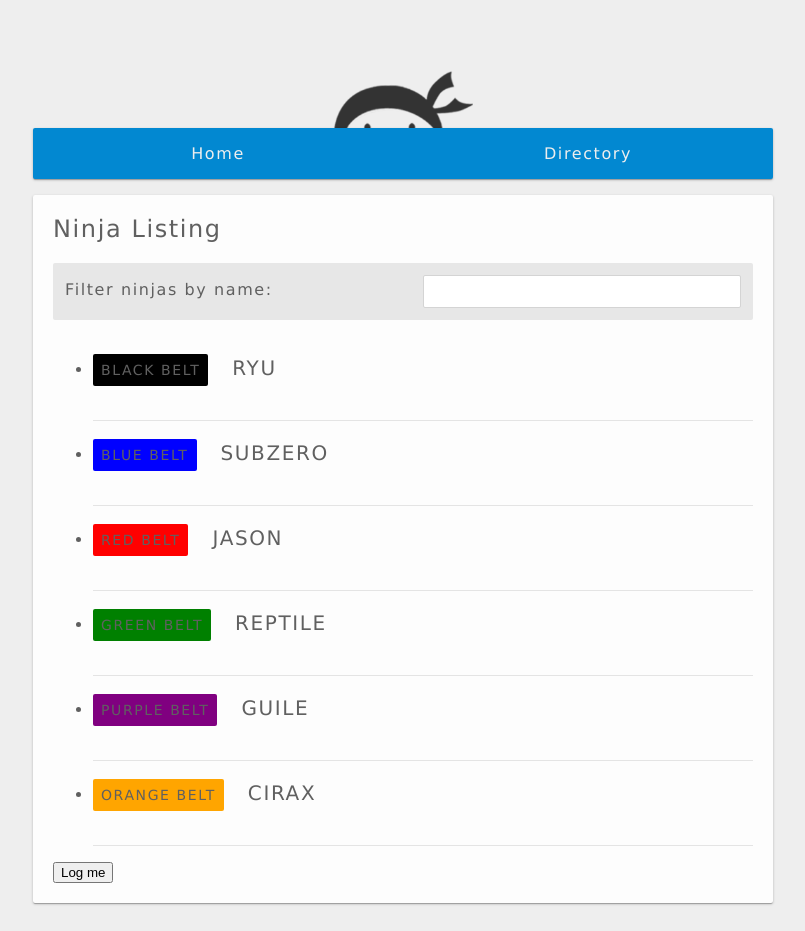
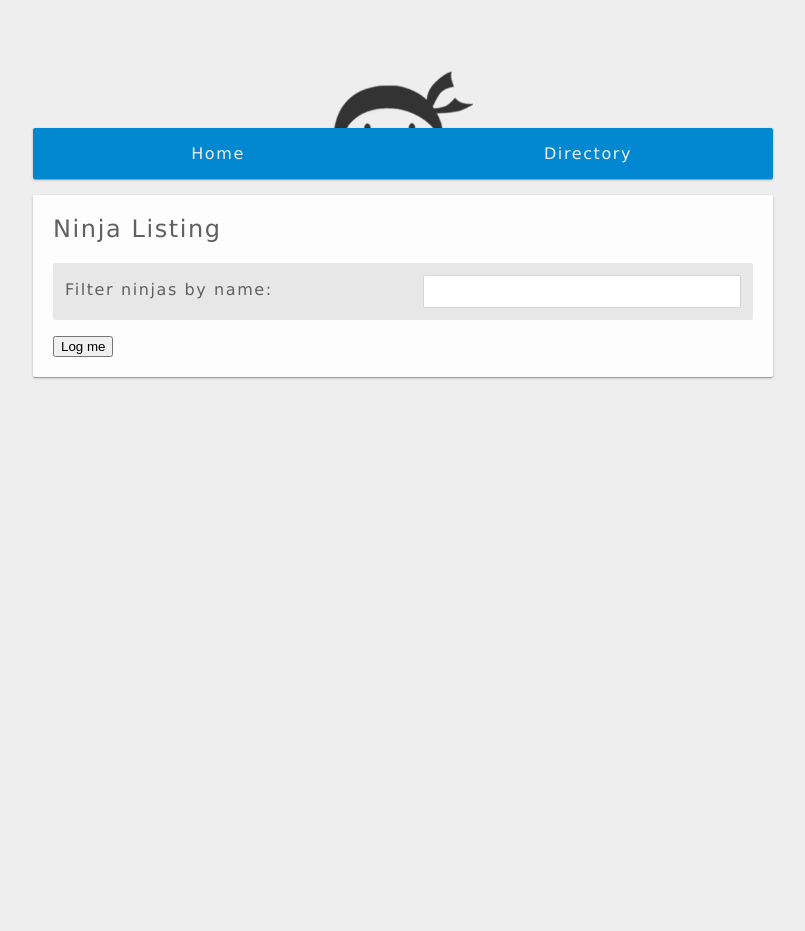
Before and after one commit to Alan114/ninja-directory, an Angular app: page /directory in a window 1280 px wide. Shown: the whole page, without its empty margins (237-1042 px from the left). After the commit the page ends 800 px from the top, so only its background shows below. Built offline with nearby package versions, Linux system fonts and the light colour scheme.

Commit message:
Creating & using the http service to get dummy json data from our file and logging it

```diff
--- a/src/app/app.module.ts
+++ b/src/app/app.module.ts
@@ -8,10 +8,11 @@ import { HomeComponent } from './home/home.component';
 import { DirectoryComponent } from './directory/directory.component';
 import { FilterPipe } from './filter.pipe';
 import { LoggingService } from './logging.service';
+import { HttpClientModule } from '@angular/common/http';
 
 @NgModule({
   declarations: [AppComponent, HomeComponent, DirectoryComponent, FilterPipe],
-  imports: [BrowserModule, AppRoutingModule, FormsModule],
+  imports: [BrowserModule, AppRoutingModule, FormsModule, HttpClientModule],
   providers: [LoggingService],
   bootstrap: [AppComponent],
 })
--- a/src/app/directory/directory.component.ts
+++ b/src/app/directory/directory.component.ts
@@ -1,5 +1,6 @@
 import { Component, OnInit } from '@angular/core';
 import { LoggingService } from '../logging.service';
+import { HttpService } from '../http.service';
 
 @Component({
   selector: 'app-directory',
@@ -8,22 +9,28 @@ import { LoggingService } from '../logging.service';
 })
 export class DirectoryComponent implements OnInit {
   term: any;
-  ninjas = [
-    { name: 'Ryu', belt: 'black' },
-    { name: 'SubZero', belt: 'blue' },
-    { name: 'Jason', belt: 'red' },
-    { name: 'Reptile', belt: 'green' },
-    { name: 'Guile', belt: 'purple' },
-    { name: 'Cirax', belt: 'orange' },
-  ];
+  ninjas = [];
+  // ninjas = [
+  //   { name: 'Ryu', belt: 'black' },
+  //   { name: 'SubZero', belt: 'blue' },
+  //   { name: 'Jason', belt: 'red' },
+  //   { name: 'Reptile', belt: 'green' },
+  //   { name: 'Guile', belt: 'purple' },
+  //   { name: 'Cirax', belt: 'orange' },
+  // ];
   // classes = { blue: false, red: true, underline: false };
   // test = true;
 
-  constructor(private logger: LoggingService) {}
+  constructor(
+    private logger: LoggingService,
+    private httpService: HttpService
+  ) {}
 
   logIt() {
     this.logger.log();
   }
 
-  ngOnInit(): void {}
+  ngOnInit(): void {
+    this.httpService.fetchData();
+  }
 }
--- /dev/null
+++ b/src/app/http.service.ts
@@ -0,0 +1,16 @@
+import { Injectable } from '@angular/core';
+import { HttpClient } from '@angular/common/http';
+
+@Injectable({
+  providedIn: 'root',
+})
+export class HttpService {
+  constructor(private http: HttpClient) {}
+
+  fetchData() {
+    return this.http
+      .get('/assets/ninjas.json')
+      .subscribe((data) => console.log(data));
+    // return this.http.get<{ name: string; belt: string }[]>('/assets/ninjas.json');
+  }
+}
--- /dev/null
+++ b/src/assets/ninjas.json
@@ -0,0 +1,8 @@
+[
+    { "name": "Ryu", "belt": "black" },
+    { "name": "SubZero", "belt": "blue" },
+    { "name": "Jason", "belt": "red" },
+    { "name": "Reptile", "belt": "green" },
+    { "name": "Guile", "belt": "purple" },
+    { "name": "Cirax", "belt": "orange" }
+]
```
Also changed, not shown: 1 other file (tests, documents, lock files or other folders).
